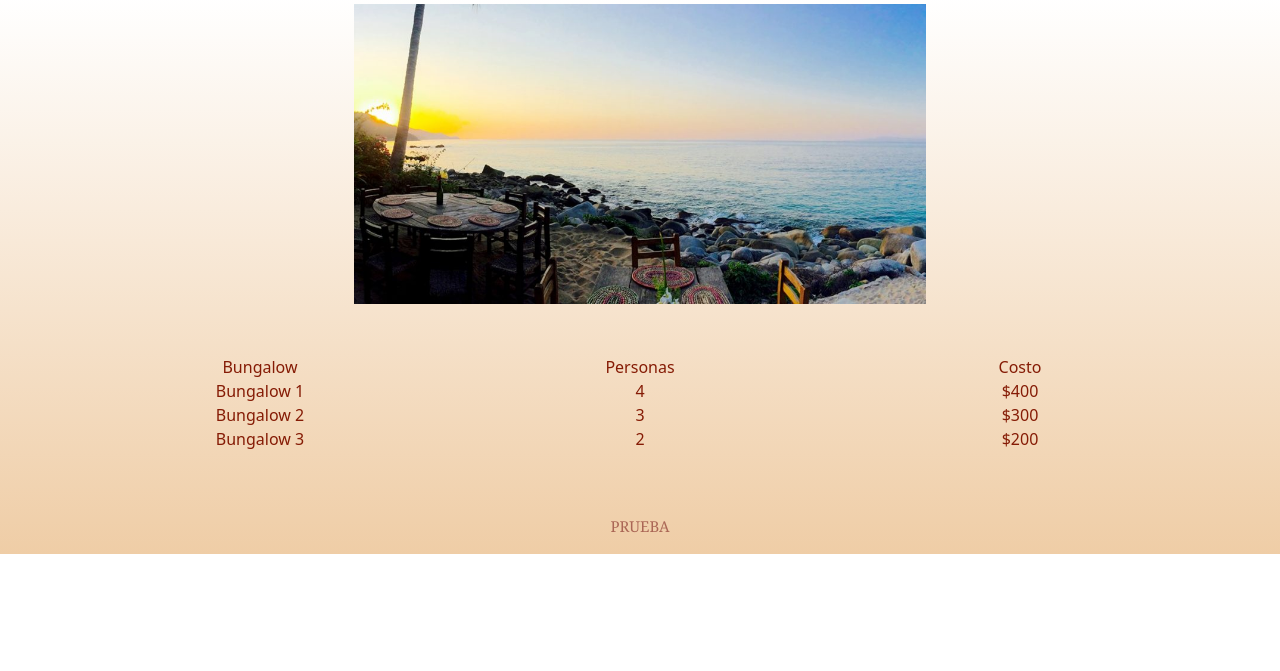
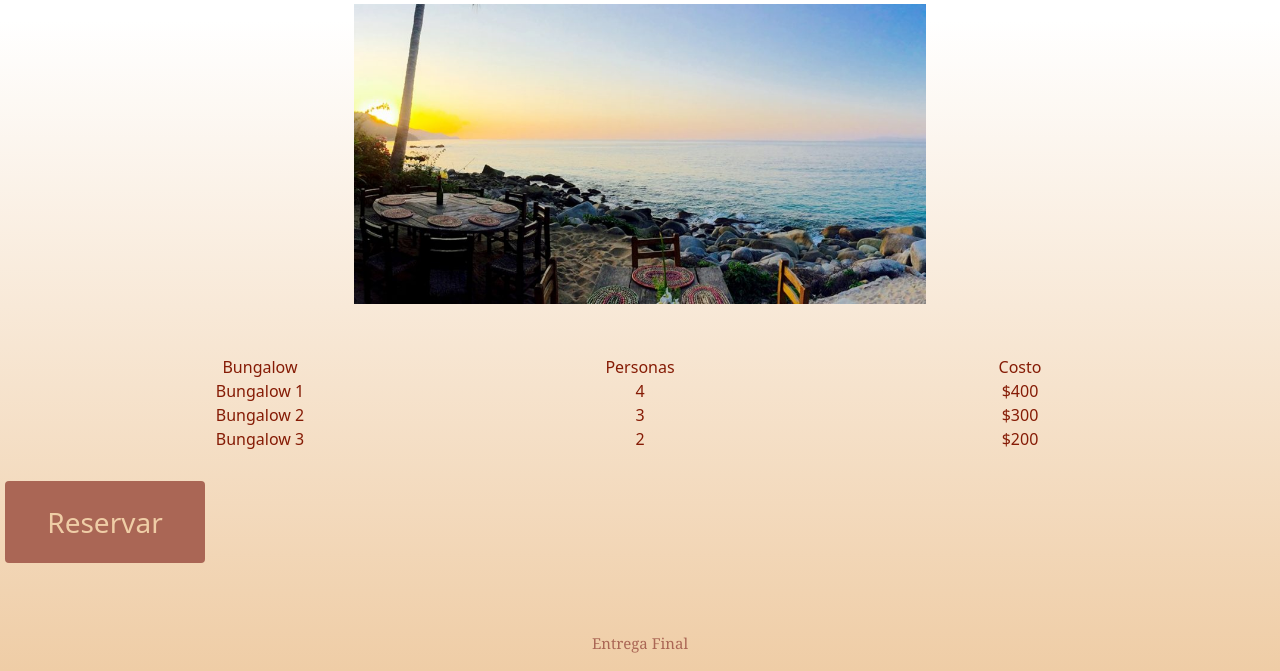
Before and after one commit to anaggm0896/EntregaFinal, a plain HTML site: page bungalow.html in a window 1280 px wide. Shown: the part 142-813 px from the top of the page. Drawn offline with nearby package versions, Linux system fonts and the light colour scheme.

Commit message:
termine bungalows

```diff
--- a/assets/css/_content.scss
+++ b/assets/css/_content.scss
@@ -325,6 +325,54 @@ h2 {
     padding-bottom: (c.$margin);
 }
 
+@media screen and (min-width: 1400px) {
+    .boton{
+        margin-top: 20%;
+    }
+
+}
+
+.button {
+    border-radius: 4px;
+    background-color: map-get(c.$colores, "menu");
+    border: none;
+    color: map-get(c.$colores, "bajo");
+    text-align: center;
+    font-size: 28px;
+    padding: 20px;
+    width: 200px;
+    transition: all 0.5s;
+    cursor: pointer;
+    margin: 5px;
+    margin-top: 30px;
+
+    & span {
+        cursor: pointer;
+        display: inline-block;
+        position: relative;
+        transition: 0.5s;
+    }
+
+    & span:after {
+        content: '\00bb';
+        position: absolute;
+        opacity: 0;
+        top: 0;
+        right: -20px;
+        transition: 0.5s;
+    }
+
+    &:hover span {
+        padding-right: 25px;
+
+        &:after {
+            opacity: 1;
+            right: 0;
+        }
+    }
+
+}
+
 /* Spa pagina */
 
 .btn {
--- a/bungalow.html
+++ b/bungalow.html
@@ -72,10 +72,14 @@
                 </div>
             </div>
 
+            <div class="boton">
+                <button class="button"><span> Reservar </span></button>
+            </div>
+
         </div>
 
         <footer class="footer">
-            <p>PRUEBA</p>
+            <p>Entrega Final</p>
         </footer>
     </div>
 
```
Also changed, not shown: assets/css/main.css, 1 other file.
